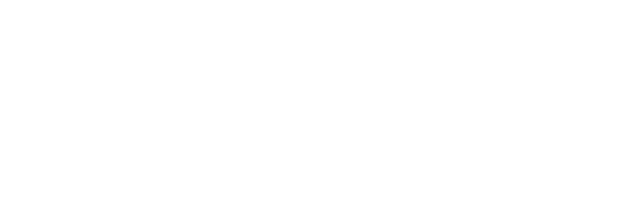
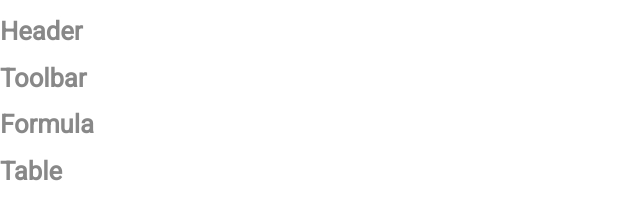
Before and after one commit to Madi-S/JS-Excel-Course, a website built with webpack: page src/index.html in a window 1280 px wide. Shown: the whole page, without its empty margins (0-640 px from the left). Built offline with nearby package versions, Linux system fonts and the light colour scheme.

Commit message:
excel render abstract method defined

```diff
--- a/src/components/excel/Excel.js
+++ b/src/components/excel/Excel.js
@@ -3,4 +3,19 @@ export class Excel {
         this.$el = document.querySelector(selector)
         this.components = options.components || []
     }
+
+    getRoot() {
+        const $root = document.createElement('div')
+        $root.classList.add('excel')
+        this.components.forEach(Component => {
+            const component = new Component()
+            $root.insertAdjacentHTML('beforeend', component.toHTML())
+        })
+        return $root
+    }
+
+    render() {
+        // this.$el.insertAdjacentHTML('afterbegin', `<h1>Test</h1>`)
+        this.$el.append(this.getRoot())
+    }
 }
--- a/src/components/formula/Formula.js
+++ b/src/components/formula/Formula.js
@@ -1,5 +1,7 @@
 import {ExcelComponent} from '@/core/ExcelComponent'
 
 export class Formula extends ExcelComponent {
-
+    toHTML() {
+        return `<h1>Formula</h1>`
+    }
 }
--- a/src/components/header/Header.js
+++ b/src/components/header/Header.js
@@ -1,5 +1,7 @@
 import {ExcelComponent} from '@/core/ExcelComponent'
 
 export class Header extends ExcelComponent {
-
+    toHTML() {
+        return `<h1>Header</h1>`
+    }
 }
--- a/src/components/table/Table.js
+++ b/src/components/table/Table.js
@@ -1,5 +1,7 @@
 import {ExcelComponent} from '@/core/ExcelComponent'
 
 export class Table extends ExcelComponent {
-
+    toHTML() {
+        return `<h1>Table</h1>`
+    }
 }
--- a/src/components/toolbar/Toolbar.js
+++ b/src/components/toolbar/Toolbar.js
@@ -1,5 +1,7 @@
 import {ExcelComponent} from '@/core/ExcelComponent'
 
 export class Toolbar extends ExcelComponent {
-
+    toHTML() {
+        return `<h1>Toolbar</h1>`
+    }
 }
--- a/src/index.js
+++ b/src/index.js
@@ -1,8 +1,13 @@
 import './scss/index.scss'
 import {Excel} from '@/components/excel/Excel'
+import {Header} from '@/components/header/Header'
+import {Toolbar} from '@/components/toolbar/Toolbar'
+import {Formula} from '@/components/formula/Formula'
+import {Table} from '@/components/table/Table'
+
 
 const excel = new Excel('#app', {
-    components: []
+    components: [Header, Toolbar, Formula, Table],
 })
 
-console.log(excel)
+excel.render()
```
Also changed, not shown: src/assets/excel.html (line endings or trailing spaces).
